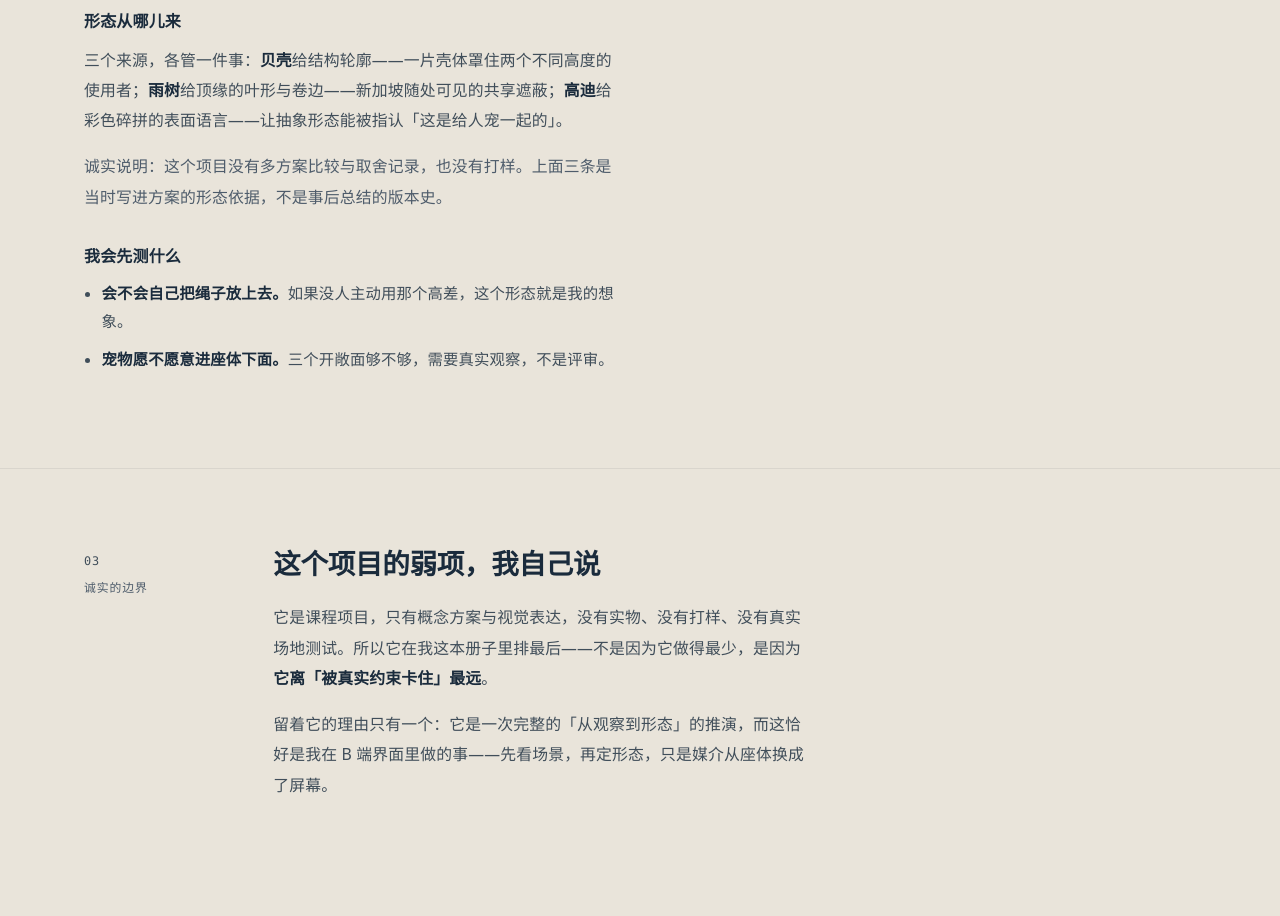
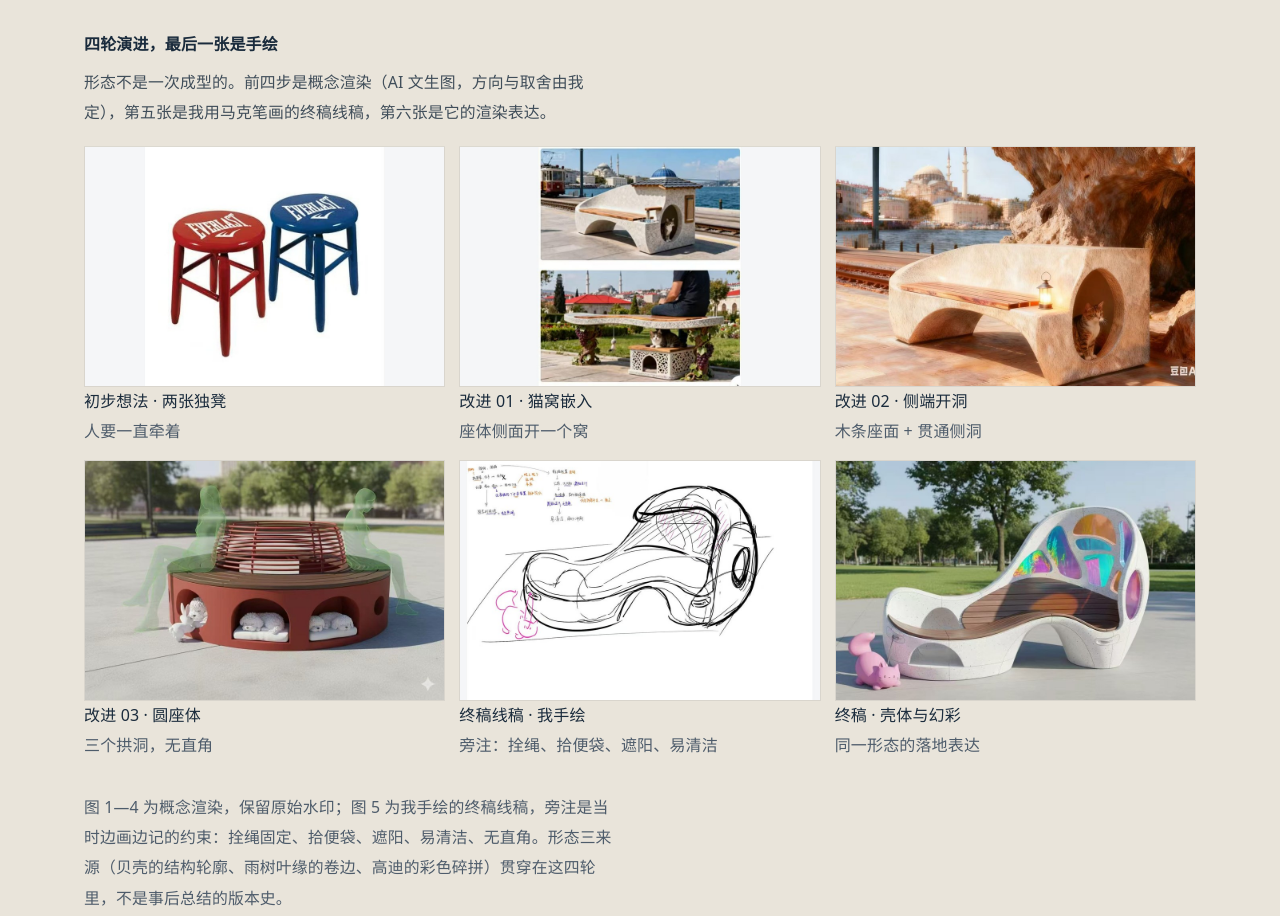
Before and after one commit to YMaTaZ/portfolio-2026, a plain HTML site: page work/chair.html in a window 1280 px wide. Shown: the part 1783-2699 px from the top of the page. Drawn offline with Linux system fonts and the light colour scheme.

Commit message:
补证据图：KKH 院方会议现场（2026.07.17）、人宠座椅四轮演进与我手绘终稿线稿；撤回「无多方案记录」的旧表述；PDF 同步

```diff
--- a/work/chair.html
+++ b/work/chair.html
@@ -46,8 +46,8 @@
       <dl class="case-meta" data-reveal="up">
         <div><dt>时间</dt><dd>2025.09 — 12</dd></div>
         <div><dt>性质</dt><dd>课程项目，小组</dd></div>
-        <div><dt>我的部分</dt><dd>研究与形态概念</dd></div>
-        <div><dt>产出</dt><dd>概念方案与视觉表达，无实物</dd></div>
+        <div><dt>我的部分</dt><dd>研究与形态概念 · 终稿线稿手绘</dd></div>
+        <div><dt>产出</dt><dd>四轮形态演进 + 终稿线稿 + 终稿渲染，无实物</dd></div>
       </dl>
     </div>
   </div>
@@ -76,7 +76,7 @@
         <div class="kv" data-reveal="up" style="margin-top:0;">
           <div class="row"><div class="k">访谈</div><div class="v">10 人</div></div>
           <div class="row"><div class="k">观察</div><div class="v">田野记录</div></div>
-          <div class="row"><div class="k">形态来源</div><div class="v">贝壳 · 雨树 · 高迪</div></div>
+          <div class="row"><div class="k">演进</div><div class="v">独凳 → 猫窝嵌入 → 侧端开洞 → 圆座体</div></div>
         </div>
       </div>
     </div>
@@ -96,15 +96,24 @@
           </tbody>
         </table>
 
-        <h3 data-reveal="up">形态从哪儿来</h3>
-        <p>三个来源，各管一件事：<strong>贝壳</strong>给结构轮廓——一片壳体罩住两个不同高度的使用者；<strong>雨树</strong>给顶缘的叶形与卷边——新加坡随处可见的共享遮蔽；<strong>高迪</strong>给彩色碎拼的表面语言——让抽象形态能被指认「这是给人宠一起的」。</p>
-        <p><span class="dim">诚实说明：这个项目没有多方案比较与取舍记录，也没有打样。上面三条是当时写进方案的形态依据，不是事后总结的版本史。</span></p>
+        <h3 data-reveal="up">四轮演进，最后一张是手绘</h3>
+        <p>形态不是一次成型的。前四步是概念渲染（AI 文生图，方向与取舍由我定），第五张是我用马克笔画的终稿线稿，第六张是它的渲染表达。</p>
 
-        <h3 data-reveal="up">我会先测什么</h3>
-        <ul>
-          <li><strong>会不会自己把绳子放上去。</strong>如果没人主动用那个高差，这个形态就是我的想象。</li>
-          <li><strong>宠物愿不愿意进座体下面。</strong>三个开敞面够不够，需要真实观察，不是评审。</li>
-        </ul>
+        <div class="fig-grid" data-reveal="up" style="grid-template-columns:repeat(3,1fr); margin-top:5mm;">
+          <figure style="margin:0;"><img src="../assets/img/chair/s1.jpg" alt="" style="aspect-ratio:3/2; object-fit:cover; display:block; width:100%;">
+            <figcaption class="note">初步想法 · 两张独凳<br><span class="dim">人要一直牵着</span></figcaption></figure>
+          <figure style="margin:0;"><img src="../assets/img/chair/s2.jpg" alt="" style="aspect-ratio:3/2; object-fit:cover; display:block; width:100%;">
+            <figcaption class="note">改进 01 · 猫窝嵌入<br><span class="dim">座体侧面开一个窝</span></figcaption></figure>
+          <figure style="margin:0;"><img src="../assets/img/chair/s3.jpg" alt="" style="aspect-ratio:3/2; object-fit:cover; display:block; width:100%;">
+            <figcaption class="note">改进 02 · 侧端开洞<br><span class="dim">木条座面 + 贯通侧洞</span></figcaption></figure>
+          <figure style="margin:0;"><img src="../assets/img/chair/s4.jpg" alt="" style="aspect-ratio:3/2; object-fit:cover; display:block; width:100%;">
+            <figcaption class="note">改进 03 · 圆座体<br><span class="dim">三个拱洞，无直角</span></figcaption></figure>
+          <figure style="margin:0;"><img src="../assets/img/chair/s5.jpg" alt="" style="aspect-ratio:3/2; object-fit:cover; display:block; width:100%;">
+            <figcaption class="note">终稿线稿 · 我手绘<br><span class="dim">旁注：拴绳、拾便袋、遮阳、易清洁</span></figcaption></figure>
+          <figure style="margin:0;"><img src="../assets/img/chair/s6.jpg" alt="" style="aspect-ratio:3/2; object-fit:cover; display:block; width:100%;">
+            <figcaption class="note">终稿 · 壳体与幻彩<br><span class="dim">同一形态的落地表达</span></figcaption></figure>
+        </div>
+        <p><span class="dim">图 1—4 为概念渲染，保留原始水印；图 5 为我手绘的终稿线稿，旁注是当时边画边记的约束：拴绳固定、拾便袋、遮阳、易清洁、无直角。形态三来源（贝壳的结构轮廓、雨树叶缘的卷边、高迪的彩色碎拼）贯穿在这四轮里，不是事后总结的版本史。</span></p>
       </div>
     </div>
   </section>
```
Also changed, not shown: index.html (+1 -1 lines), work/kkh.html (+8 -3 lines), assets/img/chair/final.jpg (added), assets/img/chair/s1.jpg (added), assets/img/chair/s2.jpg (added), assets/img/chair/s3.jpg (added), assets/img/chair/s4.jpg (added), assets/img/chair/s5.jpg (added), assets/img/chair/s6.jpg (added), assets/img/meeting.jpg (added), 1 other file.
